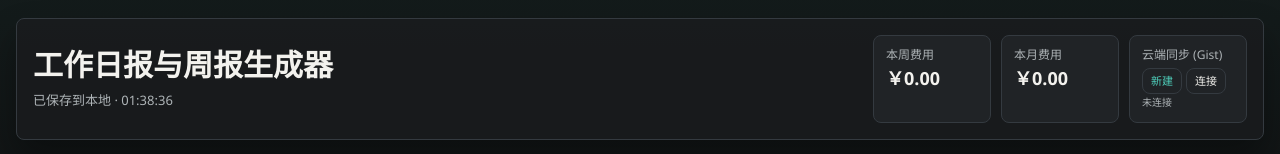
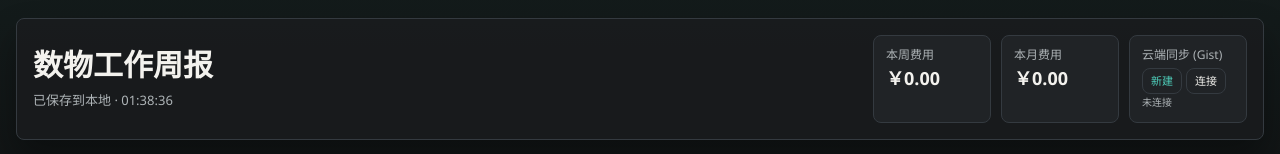
Before and after one commit to a16638047141/work-journal, a plain HTML site: page daily-work-journal.html in a window 1280 px wide. Shown: the top 154 px of the page. Drawn offline with Linux system fonts and the light colour scheme.

Commit message:
Rename app to 数物工作周报

```diff
--- a/daily-work-journal.html
+++ b/daily-work-journal.html
@@ -3,7 +3,7 @@
 <head>
   <meta charset="utf-8">
   <meta name="viewport" content="width=device-width, initial-scale=1">
-  <title>工作日报与周报生成器</title>
+  <title>数物工作周报</title>
   <style>
     :root {
       color-scheme: dark;
@@ -668,7 +668,7 @@
   <div class="app">
     <header class="topbar">
       <div class="title-block">
-        <h1>工作日报与周报生成器</h1>
+        <h1>数物工作周报</h1>
         <p class="save-state" id="saveState">准备就绪</p>
       </div>
       <div class="metrics" aria-label="统计">
@@ -848,7 +848,7 @@
       const STORE_KEY = "daily-work-journal.v1";
       const TEMPLATE_VERSION = 3;
       const LEGACY_DEFAULT_TEMPLATE = `<section class="weekly-report">
-  <h1>工作周报</h1>
+  <h1>数物工作周报</h1>
   <p class="date-range">{{DATE_RANGE}}</p>
 
   <h2>本周工作内容</h2>
@@ -859,7 +859,7 @@
   <p class="total-line">本周费用合计：{{TOTAL_EXPENSE}}</p>
 </section>`;
       const DEFAULT_TEMPLATE = `<div class="excel-report xls-weekly-template" data-date-range="{{DATE_RANGE}}" data-total="{{TOTAL_EXPENSE_NUMBER}}">
-  <table class="weekly-xls-table" aria-label="工作周报">
+  <table class="weekly-xls-table" aria-label="数物工作周报">
     <colgroup>
       <col class="col-a">
       <col class="col-b">
@@ -1866,7 +1866,7 @@
 <head>
   <meta charset="utf-8">
   <meta name="viewport" content="width=device-width, initial-scale=1">
-  <title>工作周报</title>
+  <title>数物工作周报</title>
   <style>
     @page {
       size: A4 portrait;
@@ -2167,9 +2167,9 @@ ${content}
             name: "docProps/core.xml",
             content: `<?xml version="1.0" encoding="UTF-8" standalone="yes"?>
 <cp:coreProperties xmlns:cp="http://schemas.openxmlformats.org/package/2006/metadata/core-properties" xmlns:dc="http://purl.org/dc/elements/1.1/" xmlns:dcterms="http://purl.org/dc/terms/" xmlns:xsi="http://www.w3.org/2001/XMLSchema-instance">
-  <dc:title>工作周报</dc:title>
-  <dc:creator>工作周报生成器</dc:creator>
-  <cp:lastModifiedBy>工作周报生成器</cp:lastModifiedBy>
+  <dc:title>数物工作周报</dc:title>
+  <dc:creator>数物工作周报</dc:creator>
+  <cp:lastModifiedBy>数物工作周报</cp:lastModifiedBy>
   <dcterms:created xsi:type="dcterms:W3CDTF">${created}</dcterms:created>
   <dcterms:modified xsi:type="dcterms:W3CDTF">${created}</dcterms:modified>
 </cp:coreProperties>`
```
